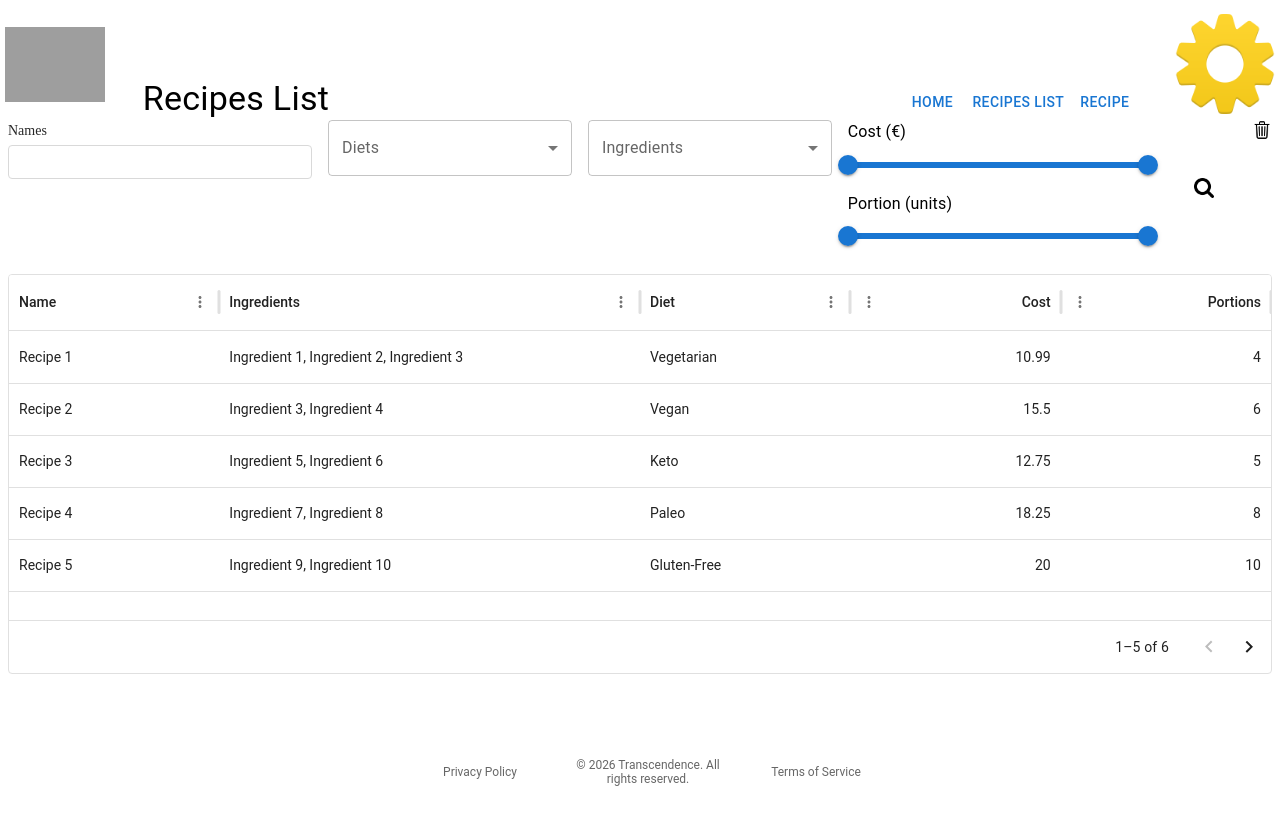
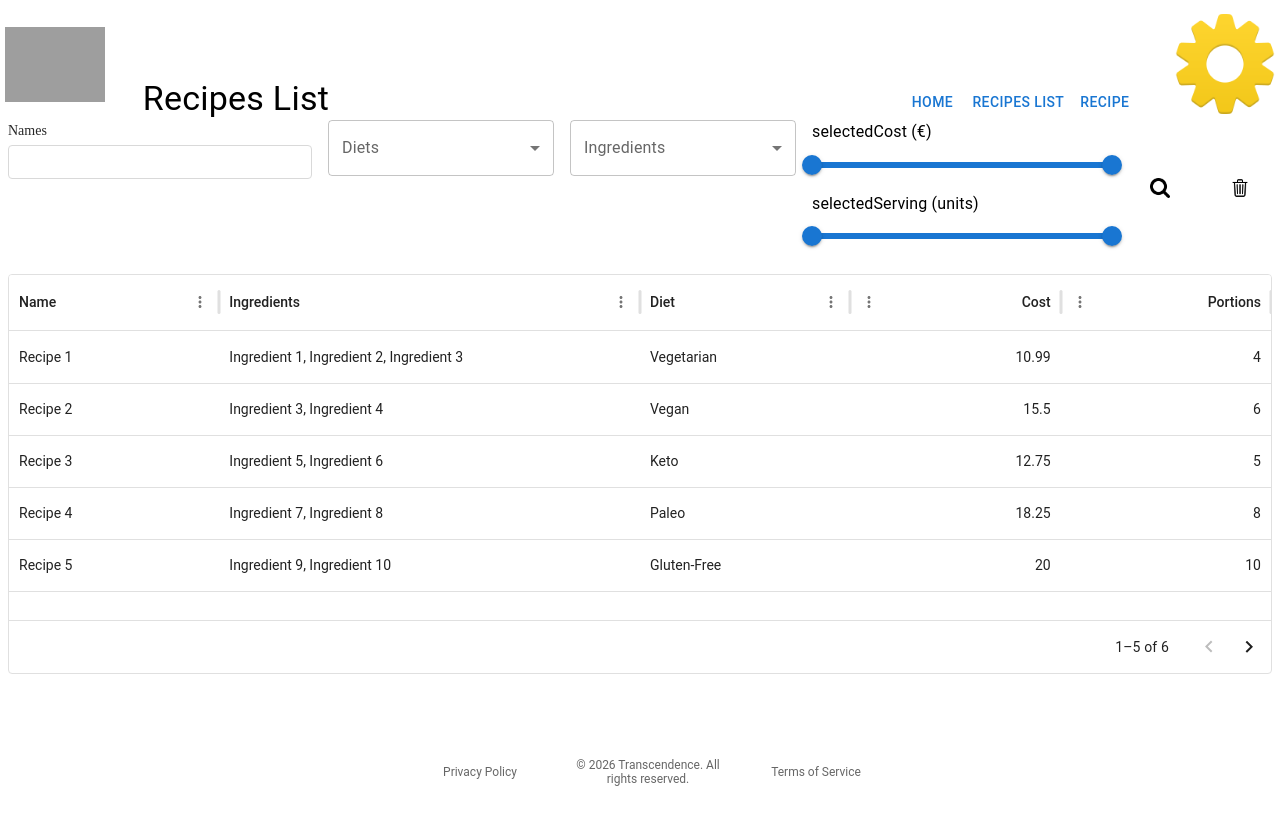
Before and after one commit to nyykooo/Transcendence, a React (Vite) app in the folder frontend/: page /RecipeListView in a window 1280 px wide. Built offline with nearby package versions, Linux system fonts and the light colour scheme; grey boxes are pictures that could not be loaded.

Commit message:
BIO_FE: recipe list view
creation of search and clean filter button

```diff
--- /dev/null
+++ b/frontend/src/props/recipe-list.tsx
@@ -0,0 +1,13 @@
+export type RecipeListFiltersProps = {
+    recipes?: string[];
+    ingredients?: string[];
+    diets?: string[];
+    cost?: {
+        min?: number;
+        max?: number;
+    }
+    servings?: {
+        min?: number;
+        max?: number;
+    }
+}
--- a/frontend/src/views/recipe-list/recipe-list-table-toolbar.tsx
+++ b/frontend/src/views/recipe-list/recipe-list-table-toolbar.tsx
@@ -6,7 +6,12 @@ import { MultipleSelect, SliderSelector, MultipleAutoComplete, Logo } from '../.
 
 import { images } from '../../configs/images';
 
+import { type RecipeListFiltersProps } from '../../props/recipe-list'
+
 export default function RecipeListTableToolbar() {
+
+    // SelectedFilters
+    const [selectedFilters, setSelectedFilters] = useState<RecipeListFiltersProps | null>();
 
     // ### Diets ###
     // mock data for testing, replace with actual data fetching logic
@@ -53,25 +58,25 @@ export default function RecipeListTableToolbar() {
 
 
     // ### Cost ###
-    const [cost, setCost] = useState<number[]>([0, 10.0]);
+    const [selectedCost, setSelectedCost] = useState<number[]>([0, 10.0]);
 
-    const handleChangeCost = (event: Event, newValue: number[], activeThumb: number) => {
+    const handleChangeselectedCost = (event: Event, newValue: number[], activeThumb: number) => {
         if (activeThumb === 0) {
-        setCost([Math.min(newValue[0], cost[1] - 1), cost[1]]);
+        setSelectedCost([Math.min(newValue[0], selectedCost[1] - 1), selectedCost[1]]);
         } else {
-        setCost([cost[0], Math.max(newValue[1], cost[0] + 1)]);
+        setSelectedCost([selectedCost[0], Math.max(newValue[1], selectedCost[0] + 1)]);
         }
     };
 
 
-    // ### Portion ###
-    const [portion, setPortion] = useState<number[]>([0, 10]);
+    // ### Serving ###
+    const [selectedServing, setSelectedServing] = useState<number[]>([0, 10]);
 
-    const handleChangePortion = (event: Event, newValue: number[], activeThumb: number) => {
+    const handleChangeSelectedServing = (event: Event, newValue: number[], activeThumb: number) => {
         if (activeThumb === 0) {
-        setPortion([Math.min(newValue[0], portion[1] - 1), portion[1]]);
+        setSelectedServing([Math.min(newValue[0], selectedServing[1] - 1), selectedServing[1]]);
         } else {
-        setPortion([portion[0], Math.max(newValue[1], portion[0] + 1)]);
+        setSelectedServing([selectedServing[0], Math.max(newValue[1], selectedServing[0] + 1)]);
         }
     };
 
@@ -87,17 +92,37 @@ export default function RecipeListTableToolbar() {
         'Grape',
     ];
 
-    const [selectedRecipes, setSelectedRecipes] = useState<string[]>();
+    const [selectedRecipes, setSelectedRecipes] = useState<string[]>([]);
 
     const handleChangeRecipes = ( _event: React.SyntheticEvent, newValue: string[] ) => {
         setSelectedRecipes(newValue); // newValue = array completo dos itens selecionados
     };
 
-
     // ### Buttons ###
     const handleSearch = () =>
     {
-
+        const _selectedFilters: RecipeListFiltersProps = {
+            recipes: selectedRecipes,
+            diets: selectedDiets,
+            ingredients: selectedIngredients,
+            cost: {
+                min: selectedCost[0],
+                max: selectedCost[1]
+            },
+            servings: {
+                min: selectedServing[0],
+                max: selectedServing[1]
+            }
+        }
+    }
+    const handleCleanFilters = () =>
+    {
+        setSelectedCost([0, 10]);
+        setSelectedServing([0, 10]);
+        setSelectedRecipes([]);
+        setSelectedDiets([]);
+        setSelectedIngredients([]);
+        setSelectedFilters(null);
     }
 
     return (
@@ -106,10 +131,10 @@ export default function RecipeListTableToolbar() {
                 {/*Name == MultipleAutoComplete*/}
                 <MultipleAutoComplete<string>
                     id="customized-hook-demo"
-                    defaultValue={undefined}
                     options={recipes}
                     getOptionLabel={(option) => option}
                     onChange={handleChangeRecipes}
+                    value={selectedRecipes ?? []}
                 />
                 {/* Diet == Multiple Select */}
                 <MultipleSelect
@@ -126,29 +151,31 @@ export default function RecipeListTableToolbar() {
                     onChange={handleChangeIngredients}
                 />
                 <Stack direction="column" spacing={1} sx={{width: '30%'}}>
-                    {/* Cost == Slider Selector */}
+                    {/* selectedCost == Slider Selector */}
                     <SliderSelector
-                        value={cost}
+                        value={selectedCost}
                         valueText="€"
-                        onChange={handleChangeCost}
+                        onChange={handleChangeselectedCost}
                         min={0}
                         max={10}
-                        name='Cost'
+                        name='selectedCost'
                     />
-                    {/* Portion == Slider Selector */}
+                    {/* selectedServing == Slider Selector */}
                     <SliderSelector
-                        value={portion}
+                        value={selectedServing}
                         valueText="units"
-                        onChange={handleChangePortion}
+                        onChange={handleChangeSelectedServing}
                         min={0}
                         max={10}
-                        name='Portion'
+                        name='selectedServing'
                     />
                 </Stack>
                 <Button onClick={() => handleSearch()}>
                     <Logo size={20} path={images.icons.search}></Logo>
                 </Button>
-                <Logo size={20} path={images.icons.trash}></Logo>
+                <Button onClick={() => handleCleanFilters()}>
+                    <Logo size={20} path={images.icons.trash}></Logo>
+                </Button>
             </Stack>
         </Box>
     );
```
